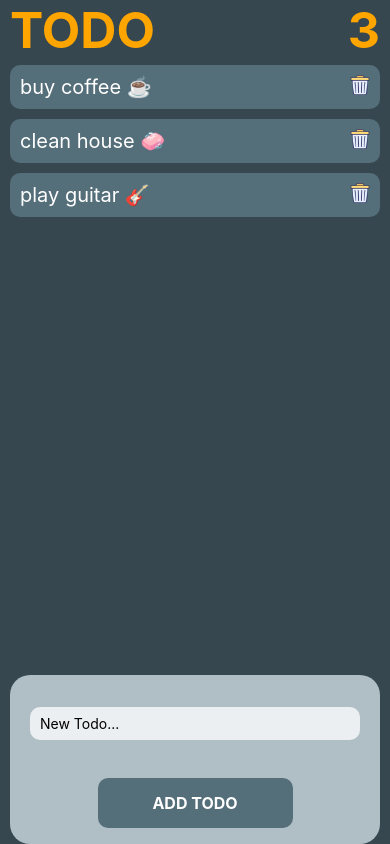
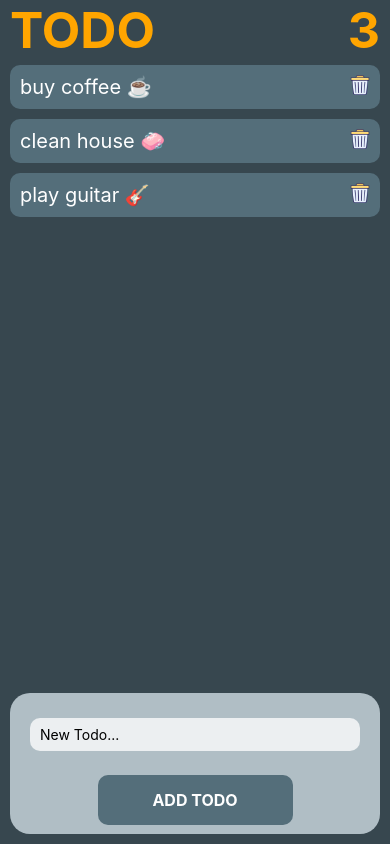
Before and after one commit to Himanshu8218/TodoApp, a React Native app: screen / in a window 390 px wide. Built offline with nearby package versions, Linux system fonts and the light colour scheme.

Commit message:
project updated

```diff
--- a/src/components/AddTodo.js
+++ b/src/components/AddTodo.js
@@ -23,11 +23,12 @@ export default function AddTodo({ addNewTodo }) {
 
 const styles = StyleSheet.create({
     container: {
-        height: Dimensions.get("window").height * 0.20,
+        height: Dimensions.get("window").height / 6,
         justifyContent: "space-around",
         backgroundColor: "#B0BEC5",
         borderRadius: 20,
-        marginHorizontal: 10,
+        // marginHorizontal: 10,
+        margin: 10,
         padding: 5,
     },
     inputText: {
```
